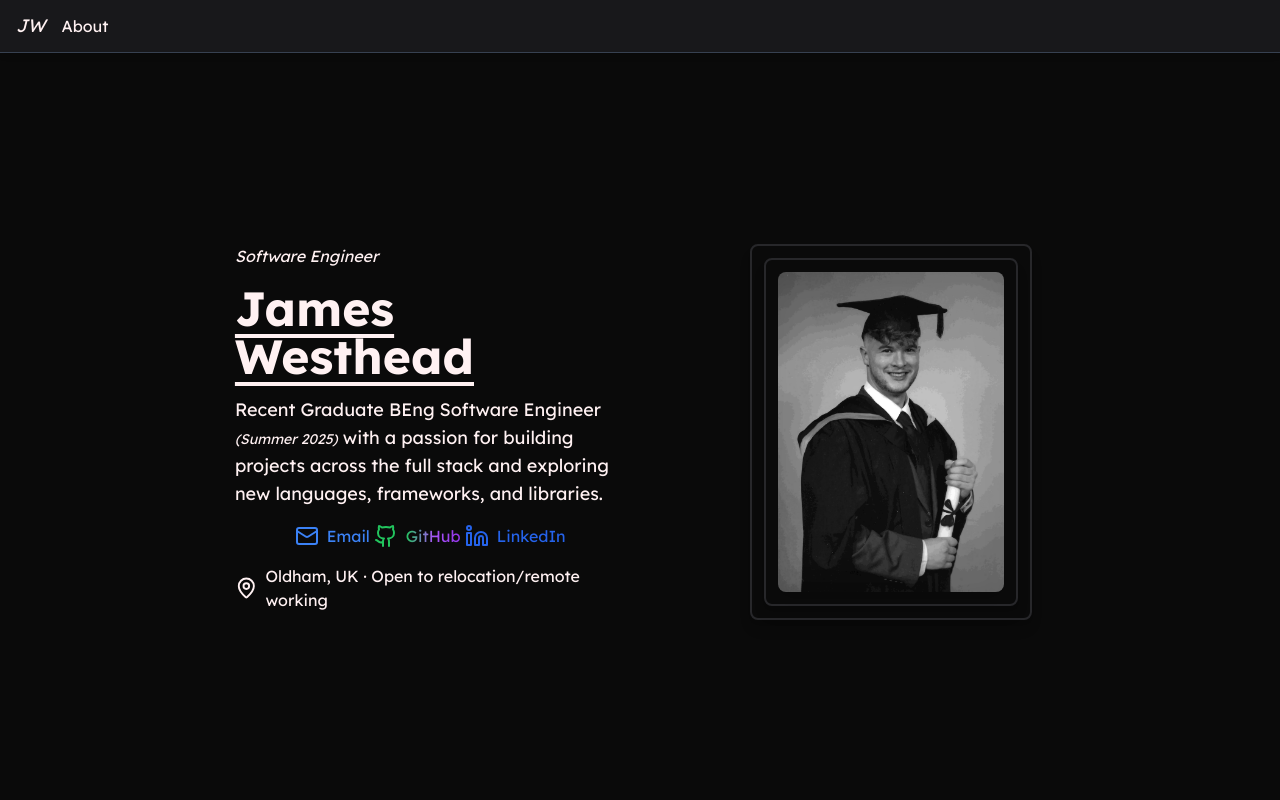
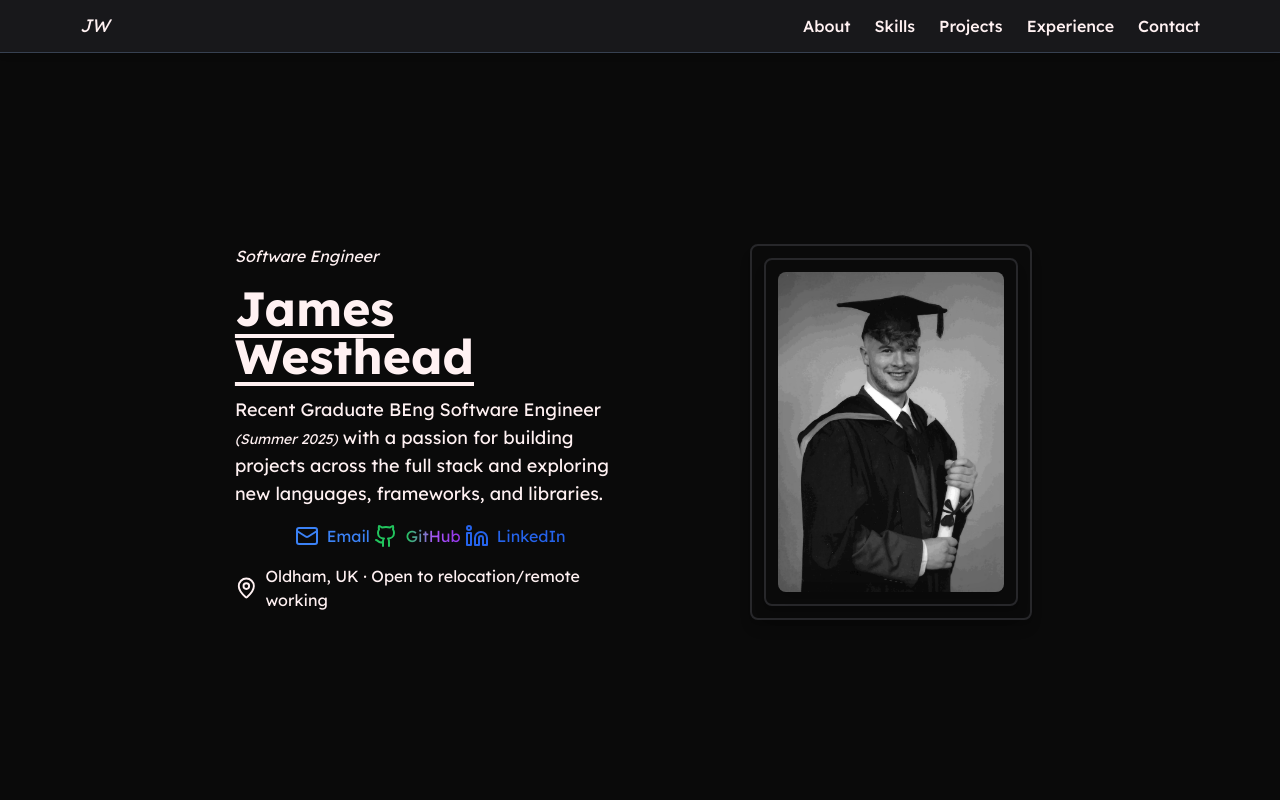
Before and after one commit to WestheadJ/portfolio, a React (Vite) app: page / in a window 1280 px wide. Shown: the top 800 px of the page. Built offline with nearby package versions, Linux system fonts and the light colour scheme.

Commit message:
Update Nav.jsx

```diff
--- a/src/components/Nav.jsx
+++ b/src/components/Nav.jsx
@@ -9,13 +9,33 @@ export default function Nav() {
         { label: "Contact", href: "#contact" },
     ];
 
-
     return (
         <header>
             <nav className="fixed top-0 left-0 right-0 z-50 bg-zinc-900 backdrop-blur-sm border-b border-gray-700 shadow-md">
-                <a href="/" className="text-lg font-extralight px-4 py-3 inline-block italic">JW</a>
+                <div className="max-w-6xl mx-auto flex items-center justify-between px-4 py-3">
+                    {/* Logo */}
+                    <a href="/" className="text-lg font-extralight italic">
+                        JW
+                    </a>
 
-                <a href="#about">About</a>
+                    {/* Nav Links */}
+                    <div className="hidden sm:flex items-center gap-6">
+                        {navItems.map((item) => (
+                            <a
+                                key={item.href}
+                                href={item.href}
+                                className="text-sm sm:text-base font-medium hover:text-amber-400 transition-colors"
+                            >
+                                {item.label}
+                            </a>
+                        ))}
+                    </div>
+
+                    {/* Optional: Mobile menu button for very small screens */}
+                    <div className="sm:hidden">
+                        {/* Could be a hamburger icon here */}
+                    </div>
+                </div>
             </nav>
         </header>
     );
```
